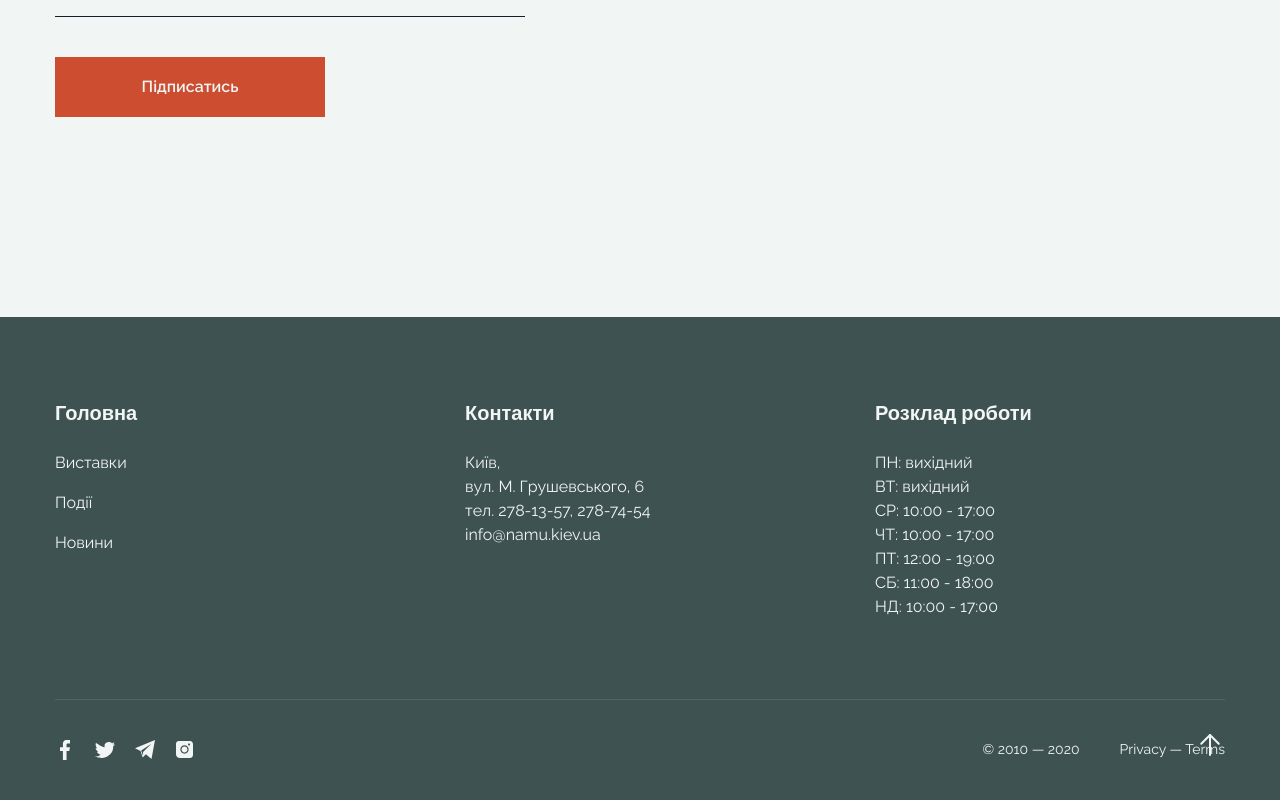
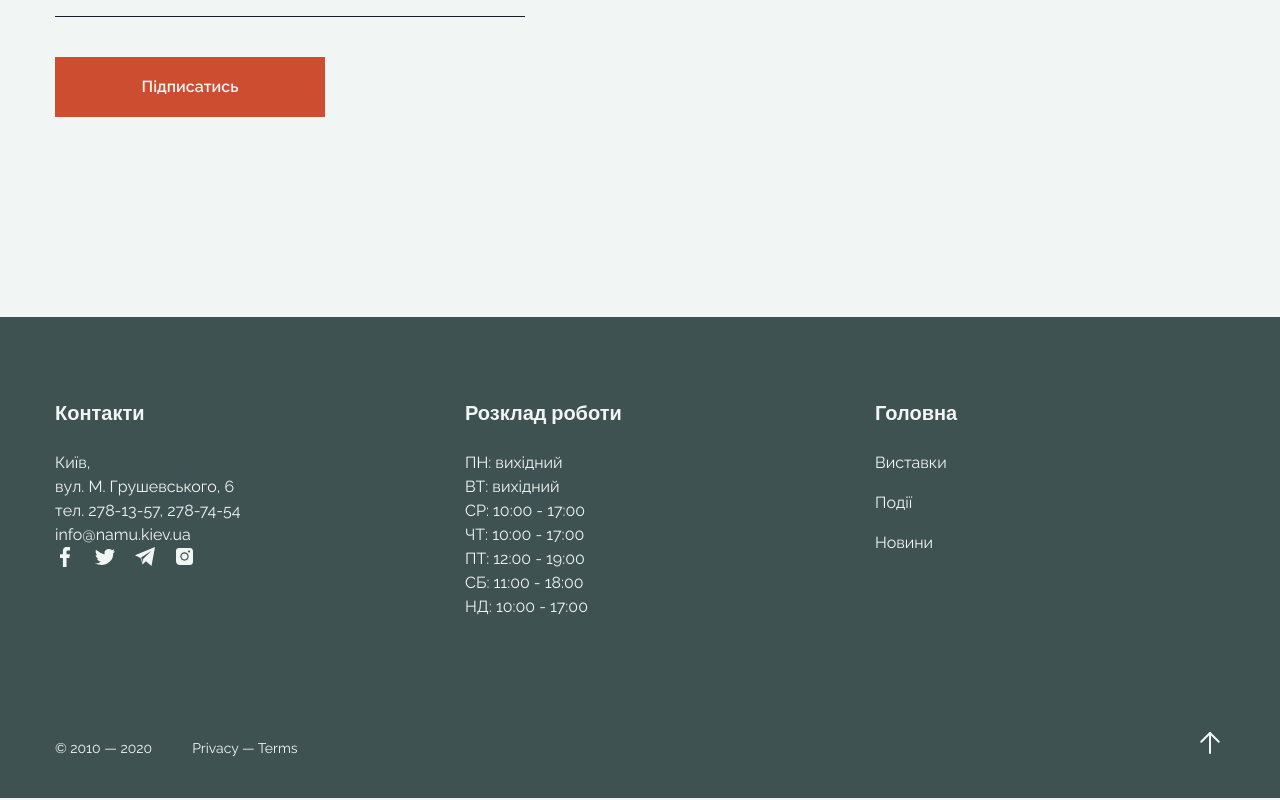
Before and after one commit to MEDOYED/museum-landing, a Next.js app: page / in a window 1280 px wide. Shown: the part 5188-5988 px from the top of the page. Built offline with nearby package versions, Linux system fonts and the light colour scheme.

Commit message:
feat(Footer): improve layout (without styles)

```diff
--- a/src/widgets/Footer/Footer.module.scss
+++ b/src/widgets/Footer/Footer.module.scss
@@ -1,4 +1,4 @@
-@import '../../shared/styles/mixins';
+@import "../../shared/styles/mixins";
 
 .footer {
   position: relative;
@@ -77,7 +77,6 @@
   justify-content: space-between;
   align-items: center;
   padding-top: 40px;
-  border-top: 1px solid rgba(255, 255, 255, 0.1);
 
   @include tablet {
     flex-direction: column;
--- a/src/widgets/Footer/Footer.tsx
+++ b/src/widgets/Footer/Footer.tsx
@@ -1,74 +1,90 @@
-'use client';
+"use client";
 
-import React from 'react';
-import Image from 'next/image';
-import styles from './Footer.module.scss';
+import React from "react";
+import Image from "next/image";
+import styles from "./Footer.module.scss";
 
 export const Footer: React.FC = () => {
   const handleScrollToTop = () => {
-    window.scrollTo({ top: 0, behavior: 'smooth' });
+    window.scrollTo({ top: 0, behavior: "smooth" });
   };
 
   return (
     <footer className={styles.footer}>
       <div className={styles.container}>
         <div className={styles.content}>
-          {/* Navigation Section */}
-          <div className={styles.section}>
-            <h3 className={styles.sectionTitle}>Головна</h3>
-            <nav className={styles.nav}>
-              <a href="#" className={styles.link}>Виставки</a>
-              <a href="#" className={styles.link}>Події</a>
-              <a href="#" className={styles.link}>Новини</a>
-            </nav>
-          </div>
-
           {/* Contacts Section */}
           <div className={styles.section}>
             <h3 className={styles.sectionTitle}>Контакти</h3>
             <address className={styles.address}>
-              Київ,<br />
+              Київ,
+              <br />
               вул. М. Грушевського, 6<br />
-              тел. 278-13-57, 278-74-54<br />
+              тел. 278-13-57, 278-74-54
+              <br />
               info@namu.kiev.ua
             </address>
+
+            <div className={styles.socialLinks}>
+              <a href="#" className={styles.socialLink}>
+                <Image src="/icons/facebook.svg" alt="Facebook" width={20} height={20} />
+              </a>
+              <a href="#" className={styles.socialLink}>
+                <Image src="/icons/twitter.svg" alt="Twitter" width={20} height={20} />
+              </a>
+              <a href="#" className={styles.socialLink}>
+                <Image src="/icons/telegram.svg" alt="Telegram" width={20} height={20} />
+              </a>
+              <a href="#" className={styles.socialLink}>
+                <Image src="/icons/instagram.svg" alt="Instagram" width={20} height={20} />
+              </a>
+            </div>
           </div>
 
           {/* Schedule Section */}
           <div className={styles.section}>
             <h3 className={styles.sectionTitle}>Розклад роботи</h3>
             <div className={styles.schedule}>
-              ПН: вихідний<br />
-              ВТ: вихідний<br />
-              СР: 10:00 - 17:00<br />
-              ЧТ: 10:00 - 17:00<br />
-              ПТ: 12:00 - 19:00<br />
-              СБ: 11:00 - 18:00<br />
+              ПН: вихідний
+              <br />
+              ВТ: вихідний
+              <br />
+              СР: 10:00 - 17:00
+              <br />
+              ЧТ: 10:00 - 17:00
+              <br />
+              ПТ: 12:00 - 19:00
+              <br />
+              СБ: 11:00 - 18:00
+              <br />
               НД: 10:00 - 17:00
             </div>
+          </div>
+
+          {/* Navigation Section */}
+          <div className={styles.section}>
+            <h3 className={styles.sectionTitle}>Головна</h3>
+            <nav className={styles.nav}>
+              <a href="#" className={styles.link}>
+                Виставки
+              </a>
+              <a href="#" className={styles.link}>
+                Події
+              </a>
+              <a href="#" className={styles.link}>
+                Новини
+              </a>
+            </nav>
           </div>
         </div>
 
         {/* Bottom Section */}
         <div className={styles.bottom}>
-          <div className={styles.socialLinks}>
-            <a href="#" className={styles.socialLink}>
-              <Image src="/icons/facebook.svg" alt="Facebook" width={20} height={20} />
-            </a>
-            <a href="#" className={styles.socialLink}>
-              <Image src="/icons/twitter.svg" alt="Twitter" width={20} height={20} />
-            </a>
-            <a href="#" className={styles.socialLink}>
-              <Image src="/icons/telegram.svg" alt="Telegram" width={20} height={20} />
-            </a>
-            <a href="#" className={styles.socialLink}>
-              <Image src="/icons/instagram.svg" alt="Instagram" width={20} height={20} />
-            </a>
-          </div>
-
           <div className={styles.info}>
             <p className={styles.copyright}>© 2010 — 2020</p>
-            <a href="#" className={styles.privacyLink}>Privacy — Terms</a>
+            <a href="#" className={styles.privacyLink}>
+              Privacy — Terms
+            </a>
           </div>
         </div>
       </div>
```
